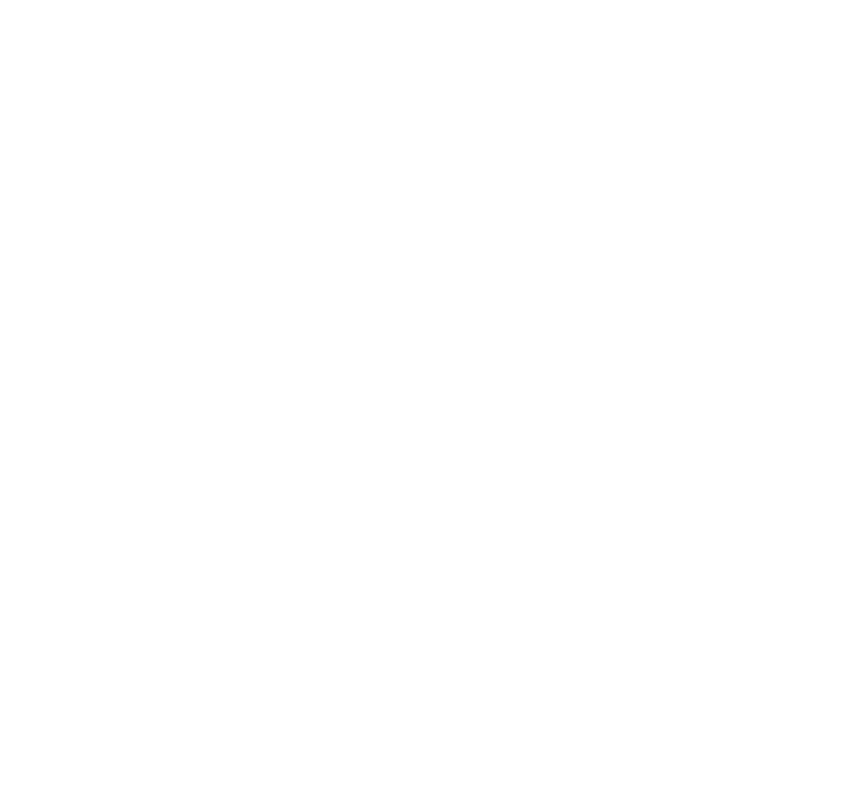
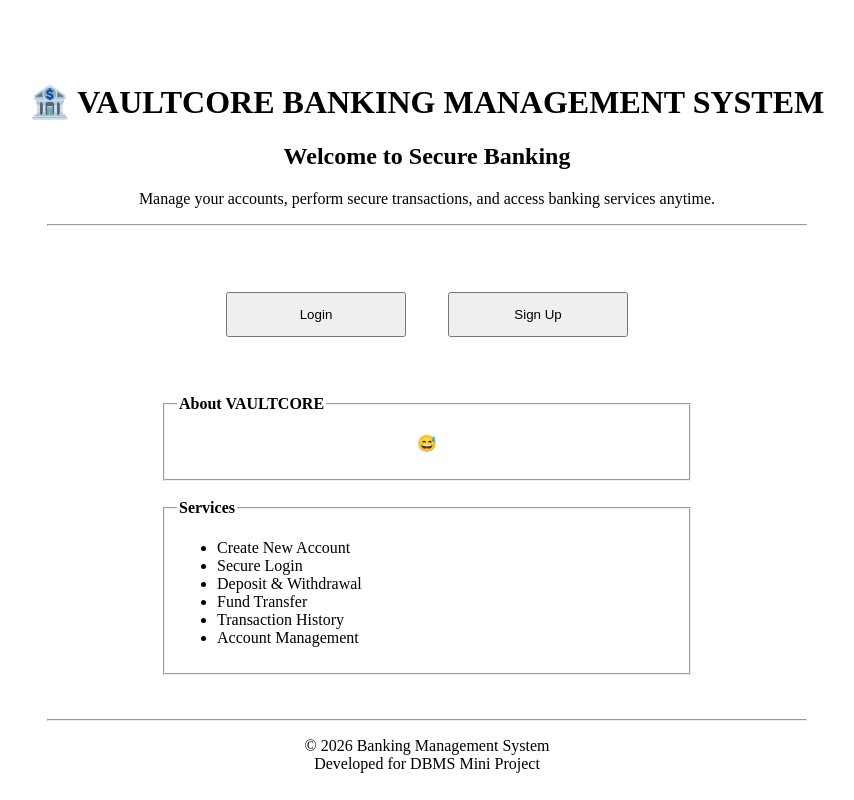
Before and after one commit to IvyRads/VaultCore, a plain HTML site: page index.html in a window 1280 px wide. Shown: the whole page, without its empty margins (213-1067 px from the left). Drawn offline with Linux system fonts and the light colour scheme.

Commit message:
index ver1

```diff
--- a/index.html
+++ b/index.html
@@ -1,8 +1,84 @@
-<html>
-    <head>
-        <title>Vault Core</title>
-    </head>
-    <body>
+<!DOCTYPE html>
+<html lang="en">
+<head>
+    <meta charset="UTF-8">
+    <title>Banking Management System</title>
+</head>
+<body>
 
-    </body>
+    <center>
+
+        <br><br><br>
+
+        <h1>🏦 VAULTCORE BANKING MANAGEMENT SYSTEM</h1>
+
+        <h2>Welcome to Secure Banking</h2>
+
+        <p>
+            Manage your accounts, perform secure transactions,
+            and access banking services anytime.
+        </p>
+
+        <hr width="60%">
+
+        <br><br>
+
+        <table cellpadding="20">
+            <tr>
+                <td>
+                    <a href="login.html">
+                        <button style="width:180px; height:45px;">
+                            Login
+                        </button>
+                    </a>
+                </td>
+
+                <td>
+                    <a href="Sign_up.html">
+                        <button style="width:180px; height:45px;">
+                            Sign Up
+                        </button>
+                    </a>
+                </td>
+            </tr>
+        </table>
+
+        <br><br>
+
+        <fieldset style="width:500px;">
+            <legend><b>About VAULTCORE</b></legend>
+
+            <p>
+                😅
+            </p>
+
+        </fieldset>
+
+        <br>
+
+        <fieldset style="width:500px;">
+            <legend><b>Services</b></legend>
+
+            <ul align="left">
+                <li>Create New Account</li>
+                <li>Secure Login</li>
+                <li>Deposit & Withdrawal</li>
+                <li>Fund Transfer</li>
+                <li>Transaction History</li>
+                <li>Account Management</li>
+            </ul>
+        </fieldset>
+
+        <br><br>
+
+        <hr width="60%">
+
+        <p>
+            © 2026 Banking Management System<br>
+            Developed for DBMS Mini Project
+        </p>
+
+    </center>
+
+</body>
 </html>
```
